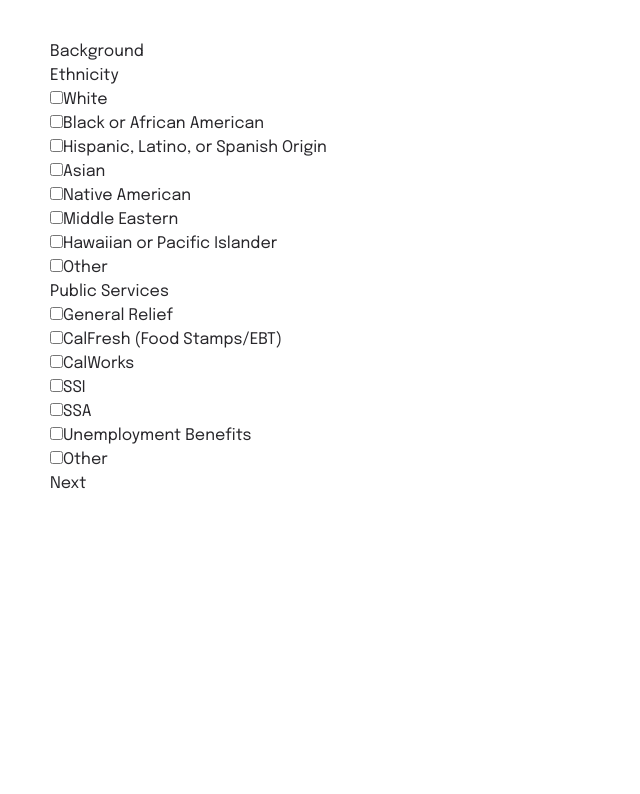
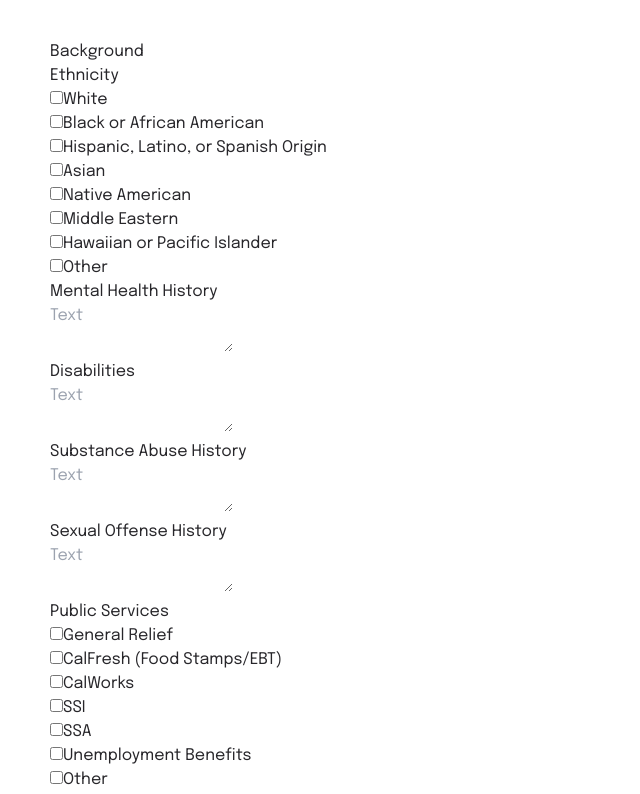
Before and after one commit to novaforgood/ICV, a Next.js app in the folder icv/: page /intake/background in a window 1280 px wide. Shown: the part 482-1276 px from the top of the page, without its empty margins (0-640 px from the left). Before the commit the page ends 1028 px from the top, so only its background shows below. Built offline with nearby package versions, Linux system fonts and the light colour scheme.

Commit message:
Finished Background

```diff
--- a/icv/src/app/intake/background/page.tsx
+++ b/icv/src/app/intake/background/page.tsx
@@ -187,7 +187,47 @@ const Page = (props: Props) => {
                         )}
                     </div>
                 </div>
-
+                {/* Health Information */}
+                <div>
+                    <label>Mental Health History</label>
+                    <div>
+                        <textarea
+                            {...register('mentalHealth')}
+                            placeholder="Text"
+                            className="w-[80%] rounded border p-2"
+                        />
+                    </div>
+                </div>
+                <div>
+                    <label>Disabilities</label>
+                    <div>
+                        <textarea
+                            {...register('disabilities')}
+                            placeholder="Text"
+                            className="w-[80%] rounded border p-2"
+                        />
+                    </div>
+                </div>
+                <div>
+                    <label>Substance Abuse History</label>
+                    <div>
+                        <textarea
+                            {...register('substanceAbuse')}
+                            placeholder="Text"
+                            className="w-[80%] rounded border p-2"
+                        />
+                    </div>
+                </div>
+                <div>
+                    <label>Sexual Offense History</label>
+                    <div>
+                        <textarea
+                            {...register('sexualOffenses')}
+                            placeholder="Text"
+                            className="w-[80%] rounded border p-2"
+                        />
+                    </div>
+                </div>
                 {/* Public Services */}
                 <div>
                     <label>Public Services</label>
--- a/icv/src/types/client-types.ts
+++ b/icv/src/types/client-types.ts
@@ -324,4 +324,8 @@ export const ClientIntakeSchema = z.object({
 export const BackgroundSchema = ClientIntakeSchema.pick({
     ethnicity: true,
     publicServices: true,
+    mentalHealth: true,
+    disabilities: true,
+    substanceAbuse: true,
+    sexualOffenses: true,
 })
```
